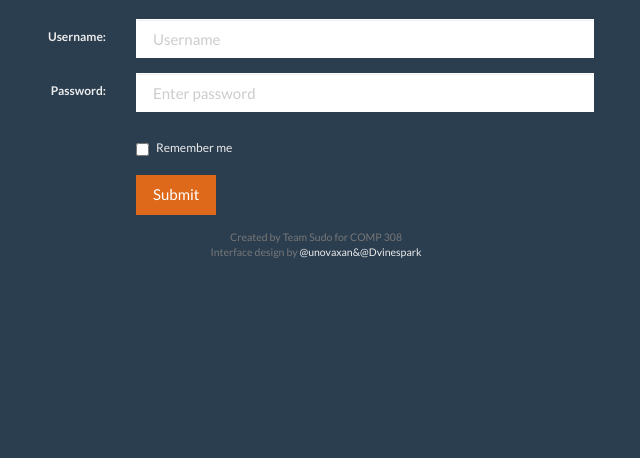
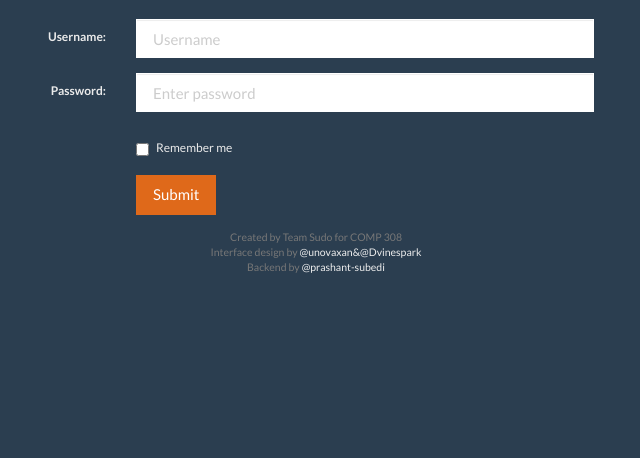
Before and after one commit to prashant-subedi/IoT, a Django app: page /login/ in a window 1280 px wide. Shown: the part 254-712 px from the top of the page, without its empty margins (324-964 px from the left). Run offline with Django 3.2, Linux system fonts and the light colour scheme; some libraries are stand-ins or nearby versions.

Commit message:
A bit of mischief

```diff
--- a/interface/templates/authenticate_page.html
+++ b/interface/templates/authenticate_page.html
@@ -48,7 +48,7 @@
 			</div>
 			<footer class="row">
 				<div class="text-center">
-					<p class="small footer-text">Created by Team Sudo for COMP 308<br>Interface design by <a href="#">@unovaxan&@Dvinespark</a></p>
+					<p class="small footer-text">Created by Team Sudo for COMP 308<br>Interface design by <a href="#">@unovaxan&@Dvinespark</a><br>Backend by <a href="https://github.com/prashant-subedi/">@prashant-subedi</a></p>
 				</div>
 			</footer>
 			<!--
```
